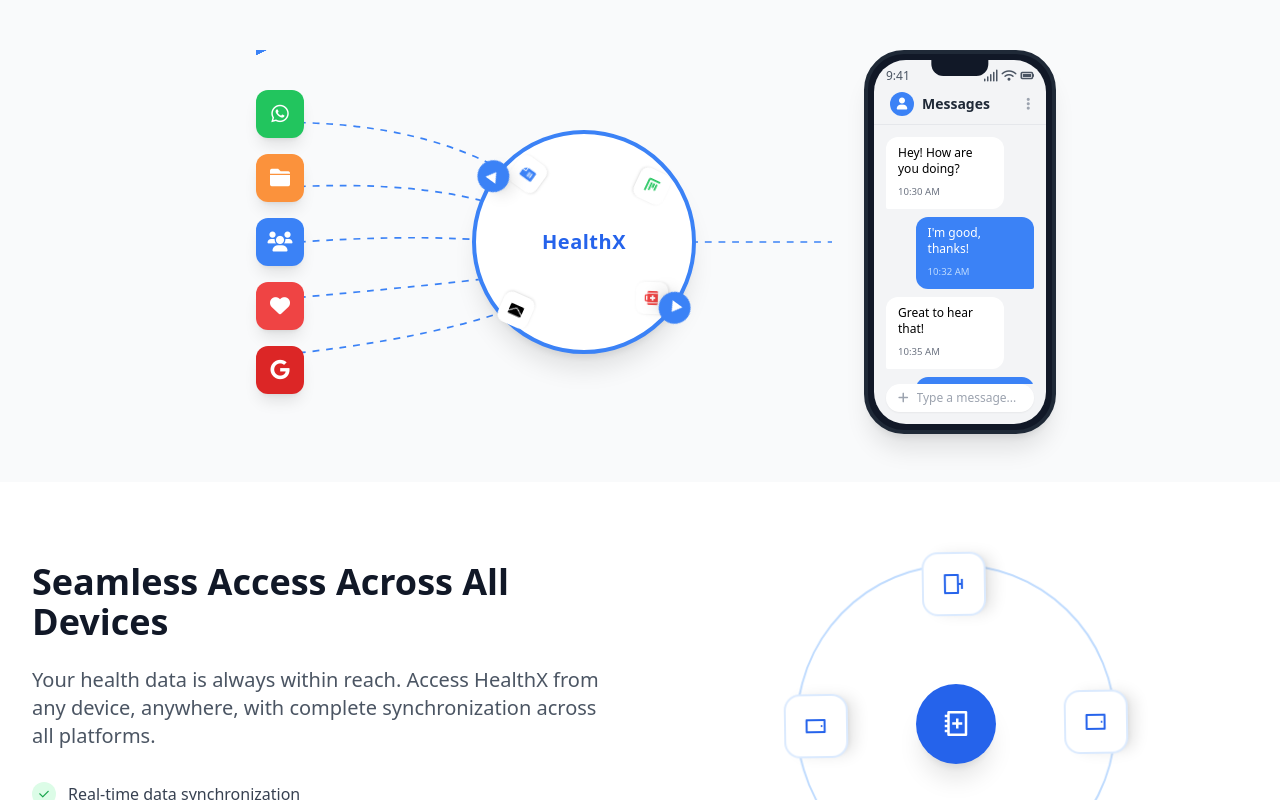
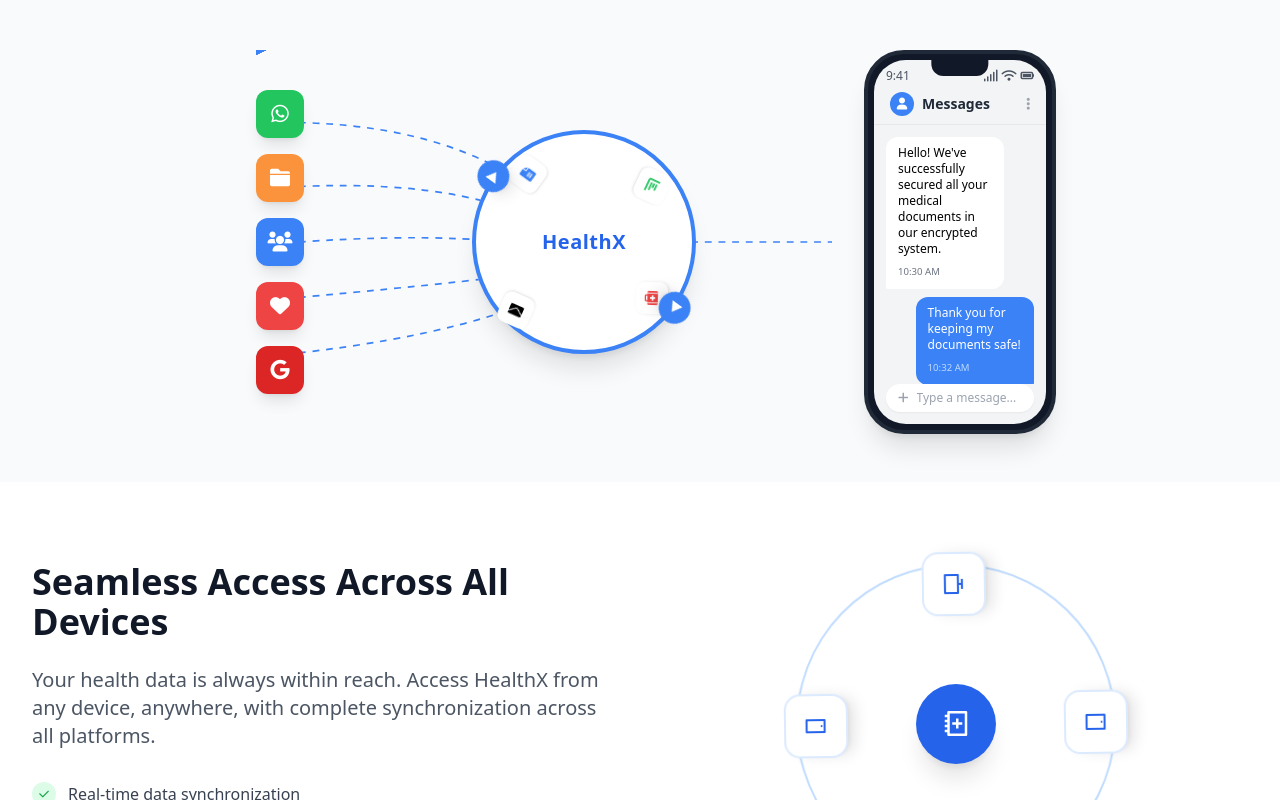
Before and after one commit to ashishyadav2605/HealthX, a Next.js app in the folder client/: page / in a window 1280 px wide. Shown: the part 1220-2020 px from the top of the page. Built offline with nearby package versions, Linux system fonts and the light colour scheme.

Commit message:
fixed server file

```diff
--- a/client/app/components/Header.jsx
+++ b/client/app/components/Header.jsx
@@ -86,7 +86,12 @@ export default function Header() {
   };
 
   const handleContactClick = () => {
-    handleRestrictedAction('contact us', '#contact');
+    const newsletterSection = document.getElementById('newsletter');
+    if (newsletterSection) {
+      newsletterSection.scrollIntoView({ behavior: 'smooth' });
+    }
+    setShowProfileMenu(false);
+    setIsMobileMenuOpen(false);
   };
 
   if (loading) {
--- a/client/app/components/NetworkFlowAnimation.jsx
+++ b/client/app/components/NetworkFlowAnimation.jsx
@@ -315,25 +315,30 @@ const NetworkFlowAnimation = () => {
                   <div className="flex-1 p-3 overflow-y-auto space-y-2">
   {[
     {
-                        text: "Hey! How are you doing?",
+      text: "Hello! We've successfully secured all your medical documents in our encrypted system.",
       time: "10:30 AM",
       incoming: true,
     },
     {
-                        text: "I'm good, thanks!",
+      text: "Thank you for keeping my documents safe!",
       time: "10:32 AM",
       incoming: false,
     },
     {
-                        text: "Great to hear that!",
+      text: "It's our pleasure! Your records are protected with bank-level encryption and regular backups.",
       time: "10:35 AM",
       incoming: true,
     },
     {
-                        text: "Let's catch up soon",
+      text: "That's reassuring to know. I appreciate your service!",
       time: "10:37 AM",
       incoming: false,
     },
+    {
+      text: "The pleasure is ours! Would you like us to notify you whenever we perform security updates on your files?",
+      time: "10:40 AM",
+      incoming: true,
+    }
   ].map((msg, i) => (
     <div
       key={i}
--- a/client/app/components/Newsletter.jsx
+++ b/client/app/components/Newsletter.jsx
@@ -16,7 +16,7 @@ export default function Newsletter() {
   };
 
   return (
-    <section className="py-20 bg-gradient-to-r from-blue-600 to-cyan-600">
+    <section id="newsletter" className="py-20 bg-gradient-to-r from-blue-600 to-cyan-600">
       <div className="max-w-7xl mx-auto px-4 sm:px-6 lg:px-8">
         <div className="text-center">
           <h2 className="text-4xl font-bold text-white mb-4">
```
Lines whose indentation alone changed are shown as unchanged.
